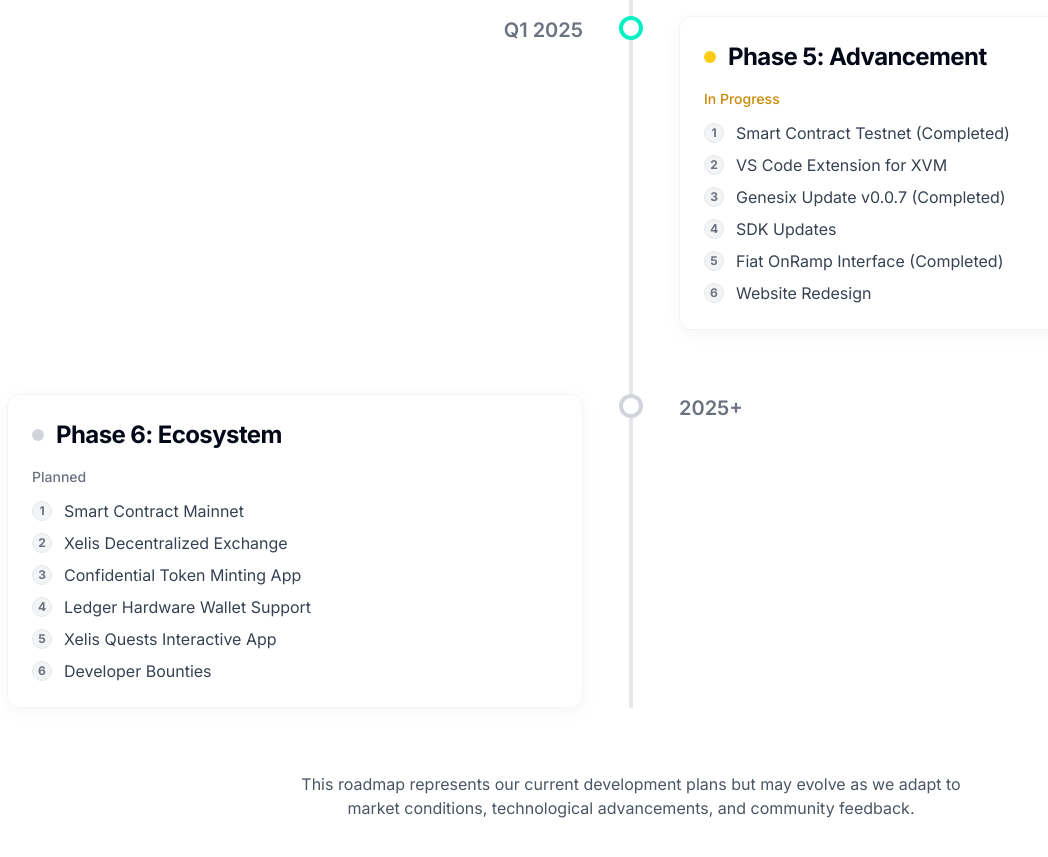
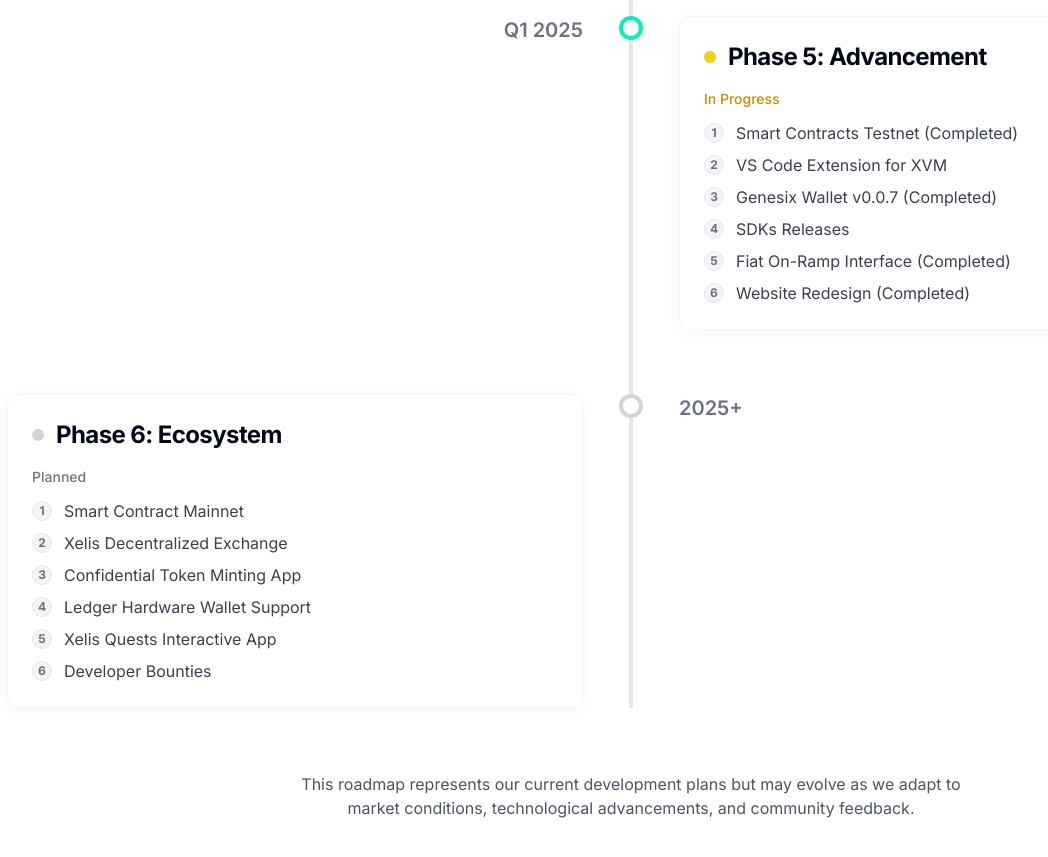
Before and after one commit to xelis-project/xelis-org-website, a React (Vite) app: page /roadmap in a window 1280 px wide. Shown: the part 2120-2977 px from the top of the page, without its empty margins (9-1057 px from the left). Built offline with nearby package versions, Linux system fonts and the light colour scheme.

Commit message:
Corrections to text in roadmap section

```diff
--- a/src/pages/Roadmap.tsx
+++ b/src/pages/Roadmap.tsx
@@ -98,12 +98,12 @@
       completed: false,
       inProgress: true,
       items: [
-        "Smart Contract Testnet (Completed)",
+        "Smart Contracts Testnet (Completed)",
         "VS Code Extension for XVM",
-        "Genesix Update v0.0.7 (Completed)",
-        "SDK Updates",
-        "Fiat OnRamp Interface (Completed)",
-        "Website Redesign"
+        "Genesix Wallet v0.0.7 (Completed)",
+        "SDKs Releases",
+        "Fiat On-Ramp Interface (Completed)",
+        "Website Redesign (Completed)"
       ]
     },
     {
```
Also changed, not shown: 1 other file (tests, documents, lock files or other folders).
